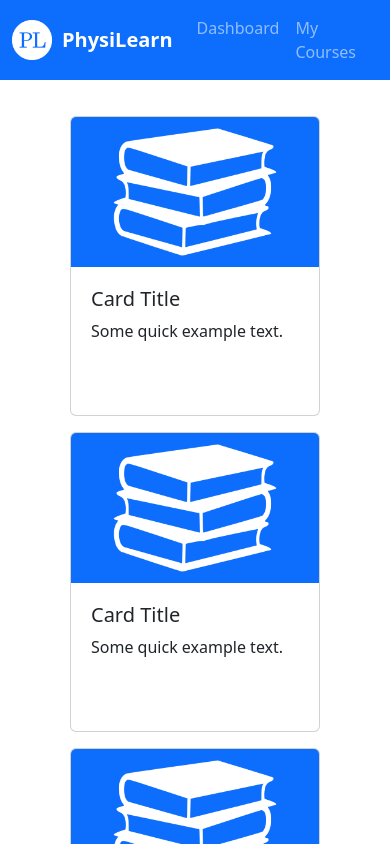
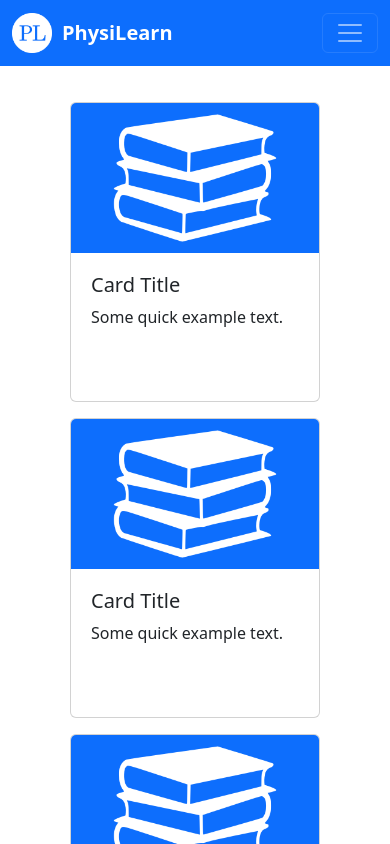
Before and after one commit to xbze3/PhysiLearn, a React (Vite) app in the folder physilearn-frontend/: page /courses in a window 390 px wide. Shown: the top 844 px of the page. Built offline with nearby package versions, Linux system fonts and the light colour scheme; a web font is replaced by a local one.

Commit message:
Made navbar responsive

```diff
--- a/physilearn-frontend/src/components/NavBar.tsx
+++ b/physilearn-frontend/src/components/NavBar.tsx
@@ -1,30 +1,48 @@
+import { Link } from "react-router-dom";
 import Container from "react-bootstrap/Container";
 import Nav from "react-bootstrap/Nav";
 import Navbar from "react-bootstrap/Navbar";
+import NavDropdown from "react-bootstrap/NavDropdown";
 import PL_LOGO from "../assets/pl-logo.png";
-import { Link } from "react-router-dom";
 import "../components-css/NavBar.css";
 
 function NavBar() {
     return (
-        <>
-            <Navbar bg="primary" data-bs-theme="dark">
-                <Container>
-                    <Navbar.Brand as={Link} to={`/dashboard`} id="navbar-brand">
-                        <img src={PL_LOGO} alt="PL LOGO" id="pl-logo" />
-                        PhysiLearn
-                    </Navbar.Brand>
-                    <Nav className="me-auto">
-                        <Nav.Link as={Link} to={`/dashboard`}>
+        <Navbar expand="lg" bg="primary" data-bs-theme="dark">
+            <Container fluid>
+                <Navbar.Brand as={Link} to="/dashboard" id="navbar-brand">
+                    <img src={PL_LOGO} alt="PL LOGO" id="pl-logo" />
+                    PhysiLearn
+                </Navbar.Brand>
+                <Navbar.Toggle aria-controls="navbarScroll" />
+                <Navbar.Collapse id="navbarScroll">
+                    <Nav
+                        className="me-auto my-2 my-lg-0"
+                        style={{ maxHeight: "100px" }}
+                        navbarScroll
+                    >
+                        <Nav.Link as={Link} to="/dashboard">
                             Dashboard
                         </Nav.Link>
-                        <Nav.Link as={Link} to={`/courses`}>
+                        <Nav.Link as={Link} to="/courses">
                             My Courses
                         </Nav.Link>
+                        <NavDropdown title="More" id="navbarScrollingDropdown">
+                            <NavDropdown.Item as={Link} to="/profile">
+                                Profile
+                            </NavDropdown.Item>
+                            <NavDropdown.Item as={Link} to="/settings">
+                                Settings
+                            </NavDropdown.Item>
+                            <NavDropdown.Divider />
+                            <NavDropdown.Item as={Link} to="/logout">
+                                Logout
+                            </NavDropdown.Item>
+                        </NavDropdown>
                     </Nav>
-                </Container>
-            </Navbar>
-        </>
+                </Navbar.Collapse>
+            </Container>
+        </Navbar>
     );
 }
 
```
